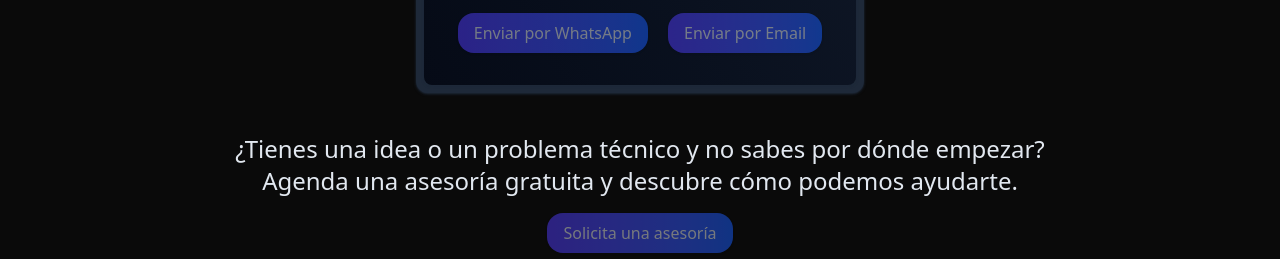
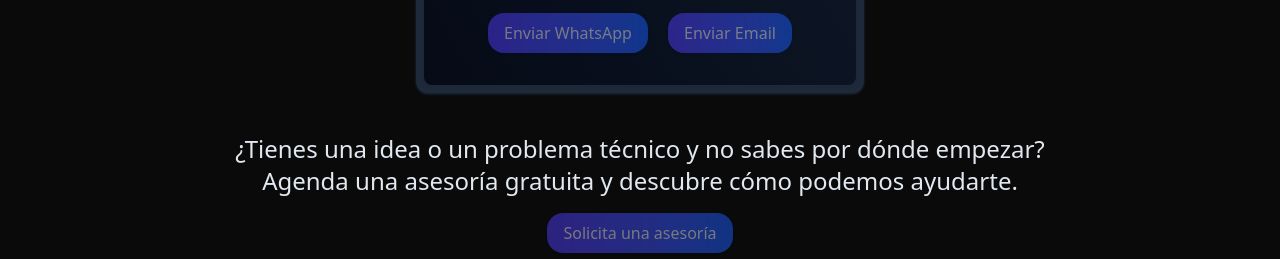
Before and after one commit to DavidEspinozaRomero/DeerTechServices, an Astro site: page /contact in a window 1280 px wide. Shown: the part 541-800 px from the top of the page. Built offline with nearby package versions, Linux system fonts and the light colour scheme; Astro itself is replaced by a stand-in of ours.

Commit message:
update contact.astro: add IDs to input fields, enhance button text for clarity, and improve variable naming in script for better readability

```diff
--- a/src/pages/contact.astro
+++ b/src/pages/contact.astro
@@ -1,7 +1,6 @@
 ---
 import "../styles/styles.css";
 import Layout from "../layouts/Layout.astro";
-import InProcess from "../components/In-Process.astro";
 import BtnCallToAction from "../components/Btn-call-to-action.astro";
 import Header from "../components/Header.astro";
 import Footer from "../components/Footer.astro";
@@ -36,6 +35,7 @@ import Footer from "../components/Footer.astro";
           <input
             class="rounded-sm w-full bg-gray-800 outline outline-white/8"
             type="text"
+            id="name"
             name="name"
             required
           />
@@ -48,6 +48,7 @@ import Footer from "../components/Footer.astro";
           <input
             class="rounded-sm w-full bg-gray-800 outline outline-white/8"
             type="email"
+            id="email"
             name="email"
             required
           />
@@ -70,17 +71,17 @@ import Footer from "../components/Footer.astro";
         <button
           id="btnWhatsapp"
           type="button"
-          class="px-4 py-2 mr-4 bg-linear-to-r to-blue-600 from-indigo-600 rounded-2xl shadow
+          class="px-4 py-2 mr-4 bg-linear-to-r to-blue-600 cursor-pointer from-indigo-600 rounded-2xl shadow
 animate-pulse hover:animate-none"
         >
-          Enviar por WhatsApp</button
+          Enviar WhatsApp</button
         >
         <button
           id="btnEmail"
           type="button"
-          class="px-4 py-2 bg-linear-to-r to-blue-600 from-indigo-600 rounded-2xl shadow
+          class="px-4 py-2 bg-linear-to-r to-blue-600 cursor-pointer from-indigo-600 rounded-2xl shadow
 animate-pulse hover:animate-none"
-          >Enviar por Email</button
+          >Enviar Email</button
         >
       </div>
     </form>
@@ -91,15 +92,18 @@ animate-pulse hover:animate-none"
       ¿Tienes una idea o un problema técnico y no sabes por dónde empezar?
       Agenda una asesoría gratuita y descubre cómo podemos ayudarte.
     </h2>
-    <BtnCallToAction href="#"> Solicita una asesoría</BtnCallToAction>
+    <BtnCallToAction href="https://calendly.com/deerhou/30min"> Solicita una asesoría</BtnCallToAction>
   </div>
   <Footer />
 </Layout>
 
-<script>
-  const name = document.getElementById("name")!;
-  const email = document.getElementById("email")!;
-  const message = document.getElementById("message")!;
+<script >
+  const inputName = document.getElementById("name")!;
+  const inputEmail = document.getElementById("email")!;
+  const inputMessage = document.getElementById("message")!;
+  console.log(inputName,
+inputEmail,
+inputMessage);
 
   const btnWhatsapp = document.getElementById("btnWhatsapp")!;
   const btnEmail = document.getElementById("btnEmail")!;
@@ -114,14 +118,14 @@ animate-pulse hover:animate-none"
     };
     // instanceof HTMLInputElement
     if (
-      name instanceof HTMLInputElement &&
-      email instanceof HTMLInputElement &&
-      message instanceof HTMLTextAreaElement
+      inputName instanceof HTMLInputElement &&
+      inputEmail instanceof HTMLInputElement &&
+      inputMessage instanceof HTMLTextAreaElement
     ) {
       data = {
-        name: name.value.trim(),
-        email: email.value.trim(),
-        message: message.value.trim(),
+        name: inputName.value.trim(),
+        email: inputEmail.value.trim(),
+        message: inputMessage.value.trim(),
       };
     }
     return data;
@@ -142,7 +146,6 @@ animate-pulse hover:animate-none"
 
     const subject = `Mensaje de ${name}`;
     const body = `Email: ${email}\n\nMensaje: ${message}`;
-
     window.location.href = `mailto:deerhou@gmail.com?subject=${encodeURIComponent(subject)}&body=${encodeURIComponent(body)}`;
   }
 </script>
```
